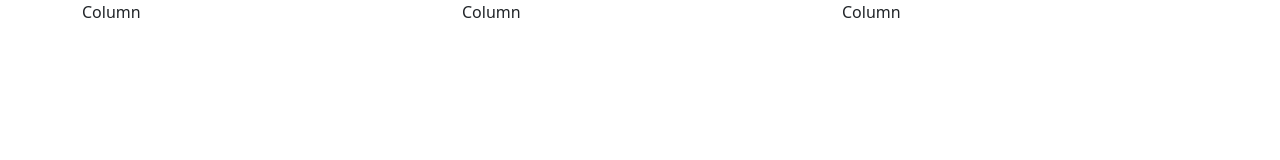
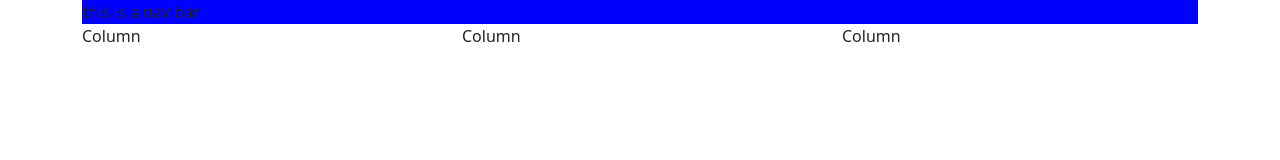
Before and after one commit to RaMaC1988/collab-practice2, a plain HTML site: page index.html in a window 1280 px wide. Drawn offline with nearby package versions, Linux system fonts and the light colour scheme.

Commit message:
added nav bar

```diff
--- a/css/styles.css
+++ b/css/styles.css
@@ -0,0 +1,3 @@
+nav {
+    background-color: blue;
+}
--- a/index.html
+++ b/index.html
@@ -12,6 +12,9 @@
     <title>Hello, world!</title>
   </head>
   <body>
+  <section class="container">
+    <nav>this is a nav bar</nav>
+  </section>
     <div class="container">
         <div class="row">
           <div class="col-sm-12 col-md-4">
```
